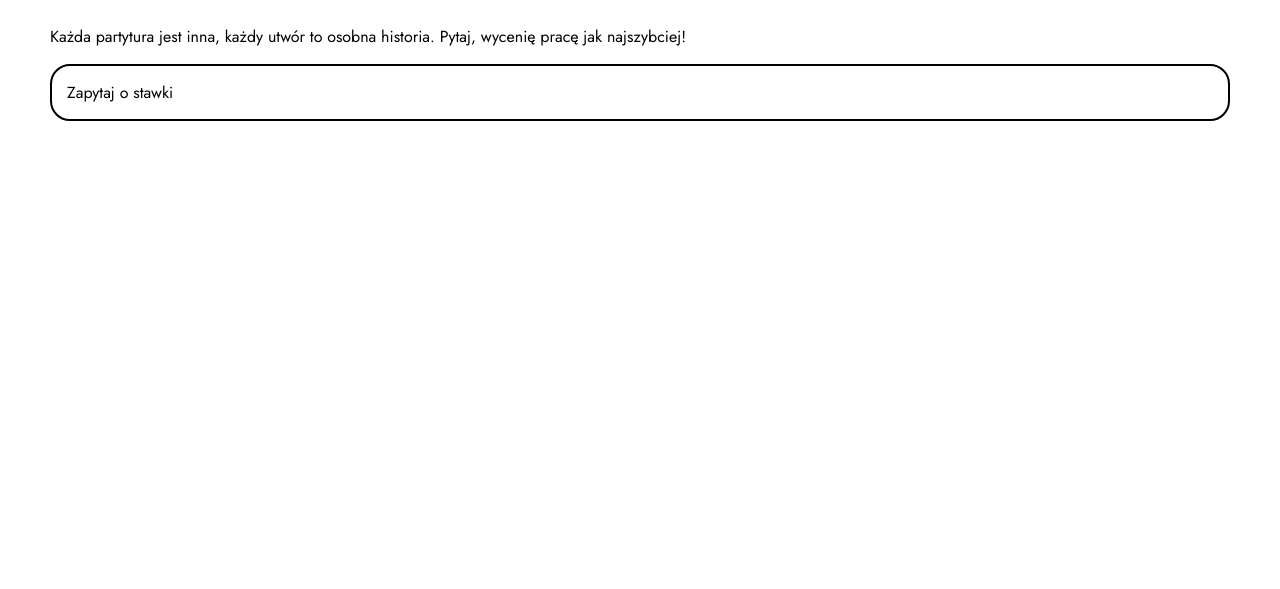
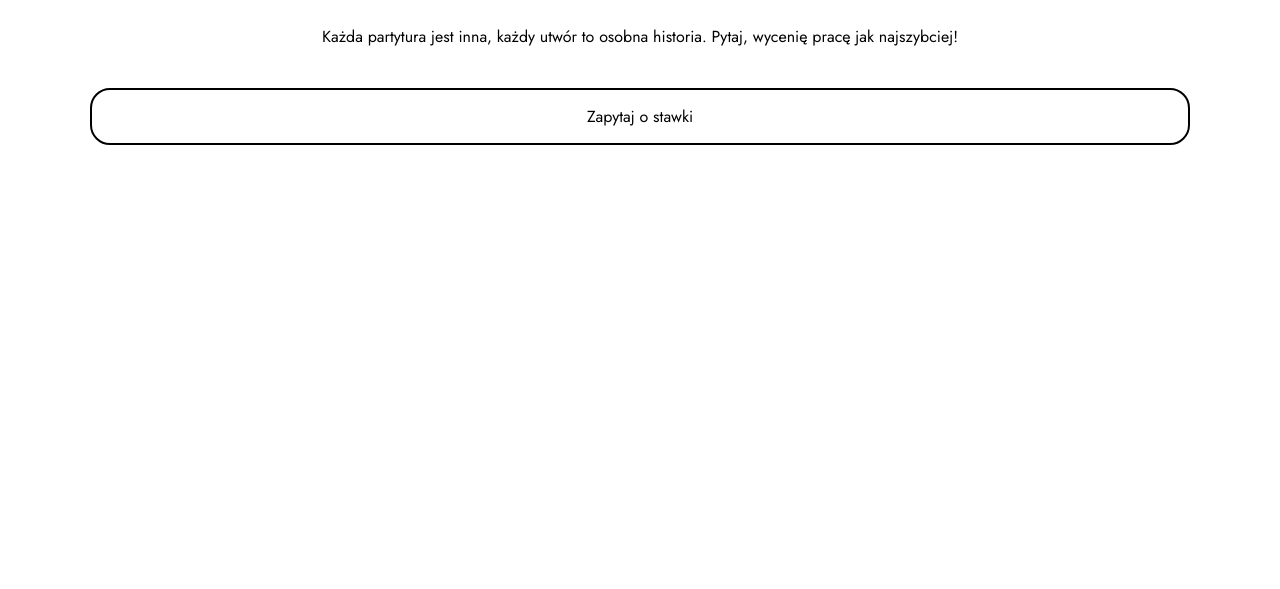
Before and after one commit to MokkaKowalewska/edycja-nut, a Gatsby site: page /kontakt in a window 1280 px wide. Shown: the part 211-800 px from the top of the page. Built offline with nearby package versions, Linux system fonts and the light colour scheme; Gatsby itself is replaced by a stand-in of ours.

Commit message:
style: add layout styles

```diff
--- a/src/pages/kontakt.js
+++ b/src/pages/kontakt.js
@@ -1,17 +1,30 @@
 import React from "react"
+import styled from "styled-components"
 
 import PageHeading from "../components/PageHeading/PageHeading"
 import Button from "../components/Button/Button"
 
+const ContentWrapper = styled.div`
+  text-align: center;
+`
+
+const MailButton = styled(Button)`
+  margin: 40px;
+`
+
 const Kontakt = () => (
   <>
     <PageHeading>Kto pyta, nie błądzi</PageHeading>
-    <p>
-      Każda partytura jest inna, każdy utwór to osobna historia. Pytaj, wycenię
-      pracę jak najszybciej!
-    </p>
+    <ContentWrapper>
+      <p>
+        Każda partytura jest inna, każdy utwór to osobna historia. Pytaj,
+        wycenię pracę jak najszybciej!
+      </p>
 
-    <Button to="mailto:woj.kowalewski@gmail.com">Zapytaj o stawki</Button>
+      <MailButton tag="a" href="mailto:woj.kowalewski@gmail.com">
+        Zapytaj o stawki
+      </MailButton>
+    </ContentWrapper>
   </>
 )
 
```
